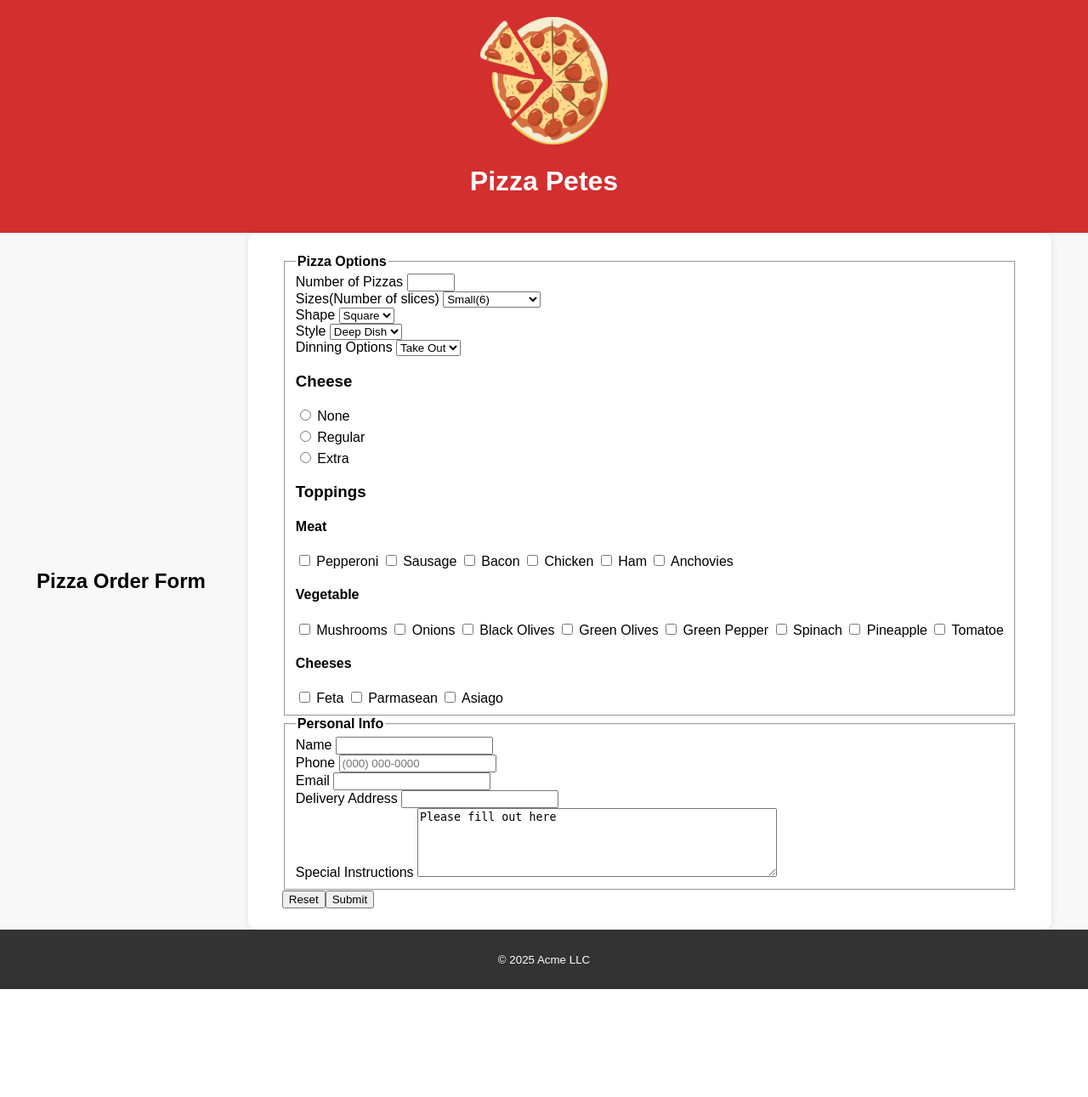
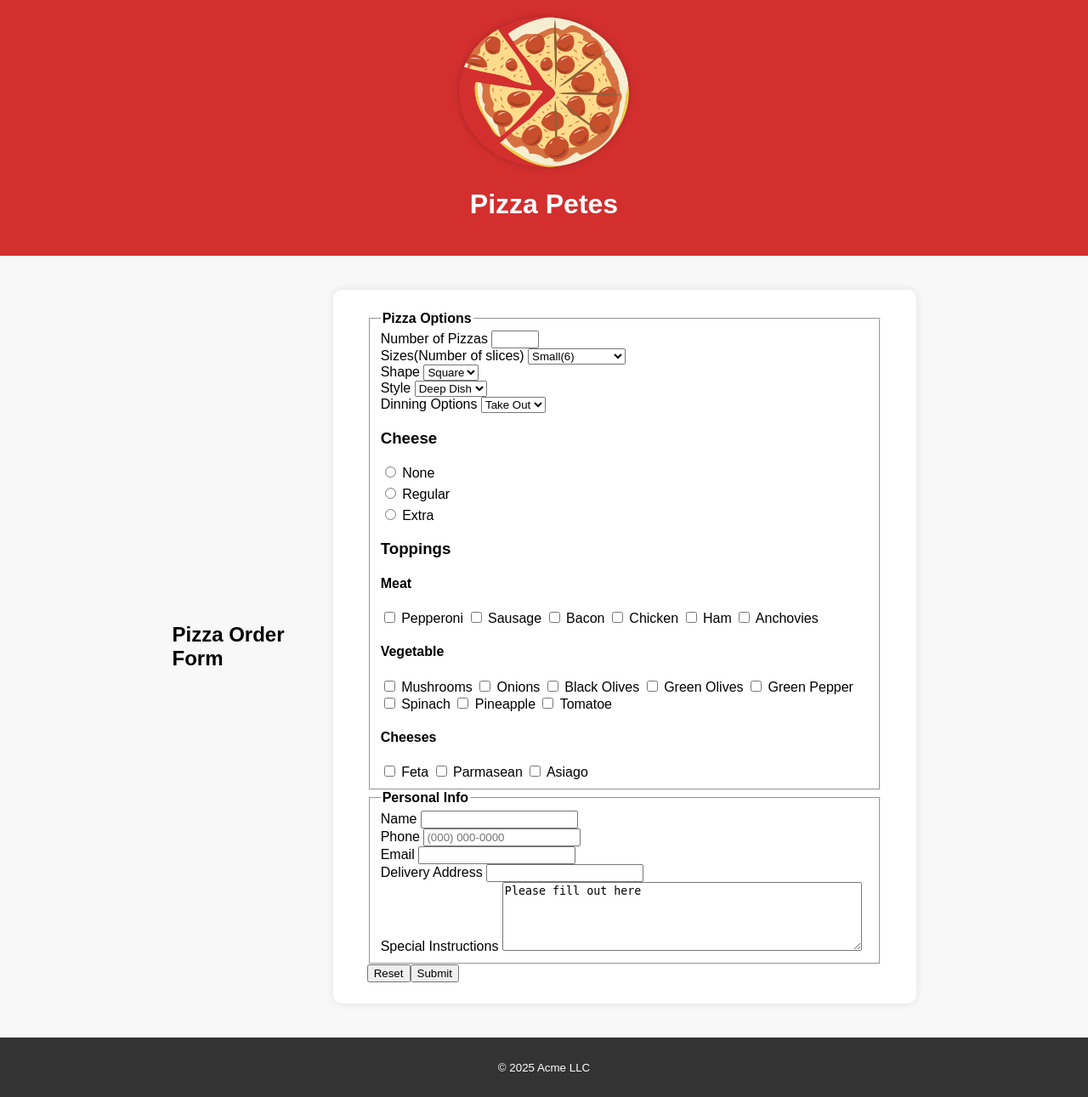
Before and after one commit to 0SK3RM1K3/comp1002-25f-02, a PHP site: page / in a window 1280 px wide. Shown: the whole page at 85% size. Before the commit the page ends 1164 px from the top, so only its background shows below. Run offline with PHP 8.4, Linux system fonts and the light colour scheme.

Commit message:
finishing touches, minor tweeks to visual presentation

```diff
--- a/assignment-1/css/styles.css
+++ b/assignment-1/css/styles.css
@@ -30,13 +30,19 @@ footer {
   margin-top: auto; /* pushes footer to bottom */
 }
 
-/* Main section centered */
 main {
-  flex: 1; /* takes up remaining space between header and footer */
+  flex: 1;
+  max-width: 875px;
+  margin: 20px auto;
+  padding: 20px;
+}
+
+/* Only apply flex layout on the form page */
+main.form-layout {
   display: flex;
   justify-content: center;
   align-items: center;
-  gap: 50px; /* space between form and image */
+  gap: 50px;
 }
 
 /* Form styling */
--- a/assignment-1/index.html
+++ b/assignment-1/index.html
@@ -7,10 +7,10 @@
     </head>
     <body>
         <header>
-        <img src="images/Pizza.png" height="150" width="150" alt="Sliced Pizza"/>
+        <img src="images/Pizza.png" height="150" width="150" class="pizza-image" alt="Sliced Pizza"/>
         <h1><strong>Pizza Petes</strong></h1>
         </header>
-        <main>
+        <main class="form-layout">
             <h2>Pizza Order Form</h2>
                 <form id="pizza_order" action="process-form.php" method="get">
                     <fieldset id="pizza_options">
--- a/assignment-1/process-form.php
+++ b/assignment-1/process-form.php
@@ -11,7 +11,7 @@
             <h1><strong>Pizza Petes</strong></h1>
 		</header>
 		<main>
-			<h2>Account Information and Settings Updated</h2>
+			<h2>Pizza Order</h2>
 <?php
 
 	$name = $_GET["name"];
```
